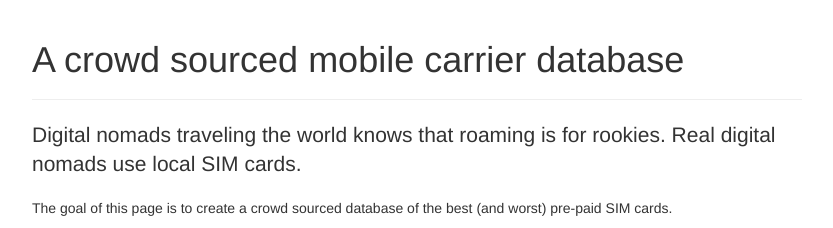
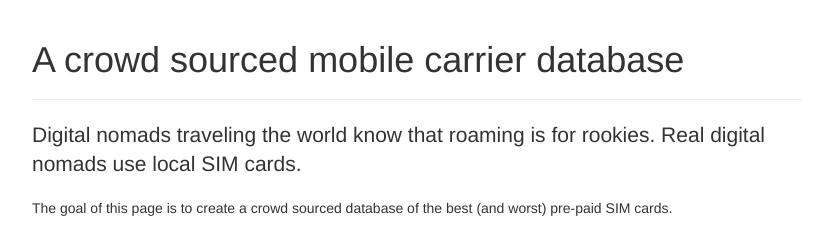
Before and after one commit to vpetersson/nomadsims.io, a plain HTML site: page index.html in a window 1280 px wide. Shown: the top 228 px of the page, without its empty margins (223-1056 px from the left). Drawn offline with nearby package versions, Linux system fonts and the light colour scheme.

Commit message:
Fixes minor typo

```diff
--- a/index.html
+++ b/index.html
@@ -27,7 +27,7 @@
       <div class="page-header">
         <h1>A crowd sourced mobile carrier database</h1>
       </div>
-      <p class="lead">Digital nomads traveling the world knows that roaming is for rookies. Real digital nomads use local SIM cards.</p>
+      <p class="lead">Digital nomads traveling the world know that roaming is for rookies. Real digital nomads use local SIM cards.</p>
       <p>The goal of this page is to create a crowd sourced database of the best (and worst) pre-paid SIM cards.</p>
       <table class="table table-hover">
       <thead>
```
